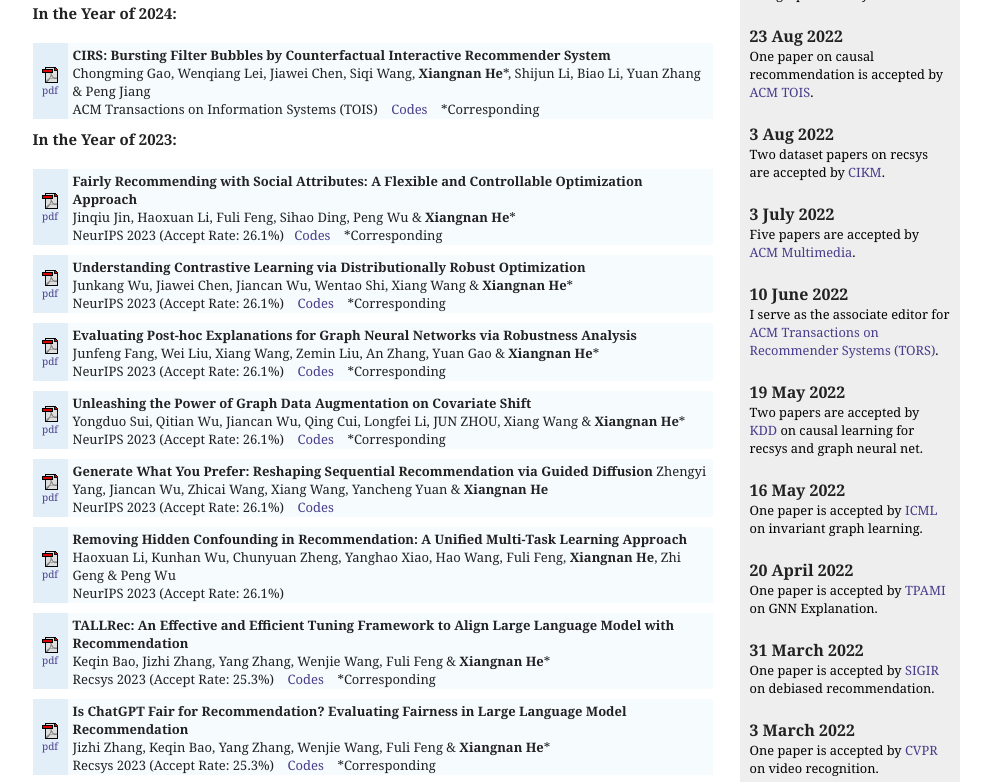
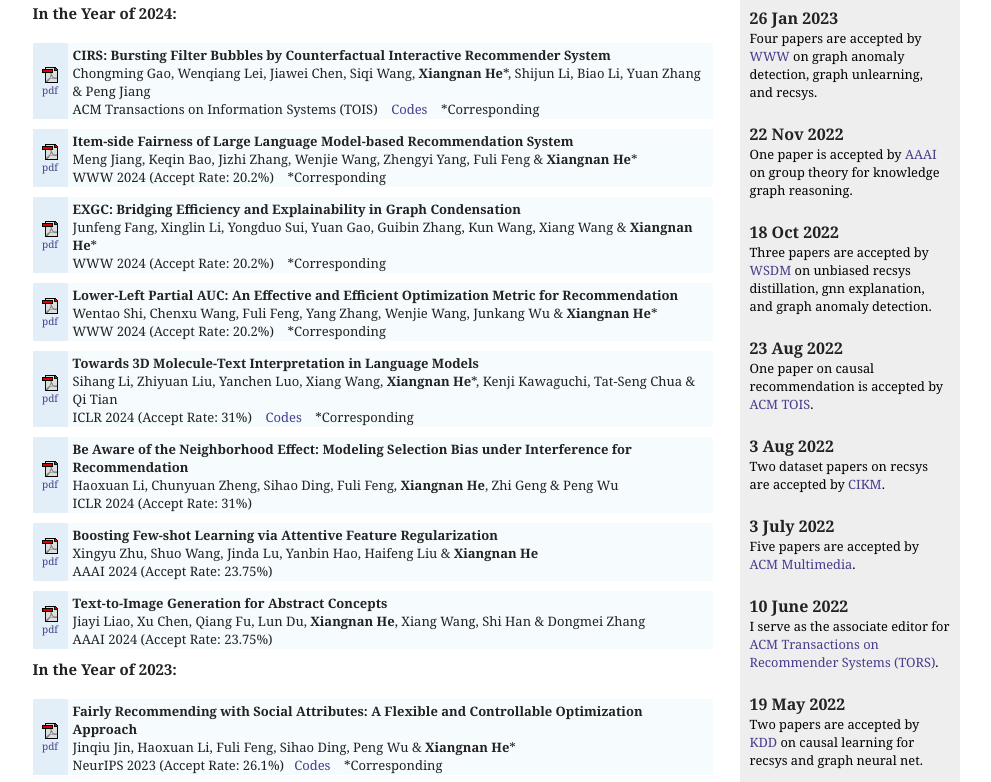
Before and after one commit to hexiangnan/hexiangnan.github.io, a plain HTML site: page index.html in a window 1280 px wide. Shown: the part 1738-2520 px from the top of the page, without its empty margins (144-1135 px from the left). Drawn offline with Linux system fonts and the light colour scheme.

Commit message:
update local_wujk

```diff
--- a/index.html
+++ b/index.html
@@ -27,6 +27,21 @@
 <div id="news">
 <h2>News</h2><br>
 <font size="3px">
+
+<b>2 Feb 2024</b><br>
+<span class="easylink">
+Three papers are accepted by  <a href="https://www2024.thewebconf.org/", target="_blank">WWW</a> on LLM-based recommendation and graph condensation.
+</span><br><br>
+
+<b>16 Jan 2024</b><br>
+<span class="easylink">
+Two papers are accepted by  <a href="https://iclr.cc/", target="_blank">ICLR</a> on LLM for molecule and recommendation debiasing.
+</span><br><br>
+
+<b>9 Dec 2023</b><br>
+<span class="easylink">
+Two papers are accepted by  <a href="https://aaai.org/aaai-conference/", target="_blank">AAAI</a> on few-shot learning and text-to-image generation.
+</span><br><br>
 
 <b>20 Nov 2023</b><br>
 <span class="easylink">
@@ -502,12 +517,11 @@ We provide competitive salary, sufficient funding and student supports, and good
     <td class="left"><a href="" target="_blank"><img src="./files/pdf.gif"><br>pdf</a></td>
     <td><span class="title">Large Language Models for Recommendation: Progresses and Future Directions</span>
       <br>Keqin Bao, Jizhi Zhang, Yang Zhang, Wenjie Wang, Fuli Feng & <b>Xiangnan He</b>
-    <br> SIGIR-AP 2023 &nbsp;&nbsp; <a href="https://generative-rec.github.io/tutorial/files/large-language-models-for-recommendation-tutorial-slides.pdf" target="_blank">Slides</a>  &nbsp;&nbsp;
-  </td>
-  </tr>
- </tbody>
-</table>
-
+    <br> SIGIR-AP 2023 &nbsp;&nbsp; WWW 2024 &nbsp;&nbsp; <a href="https://generative-rec.github.io/tutorial/files/large-language-models-for-recommendation-tutorial-slides.pdf" target="_blank">Slides</a>  &nbsp;&nbsp;
+  </td>
+  </tr>
+ </tbody>
+</table>
 
 <table>
   <tbody>
@@ -622,6 +636,92 @@ We provide competitive salary, sufficient funding and student supports, and good
   </tr>
  </tbody>
 </table>
+
+<table>
+  <tbody>
+  <tr>
+    <td class="left"><a href="tocome" target="_blank"><img src="./files/pdf.gif"><br>pdf</a></td>
+    <td><span class="title">Item-side Fairness of Large Language Model-based Recommendation System</span>
+	  <br> Meng Jiang, Keqin Bao, Jizhi Zhang, Wenjie Wang, Zhengyi Yang, Fuli Feng & <b>Xiangnan He</b>*
+      <br>WWW 2024 (Accept Rate: 20.2%) &nbsp;&nbsp; *Corresponding
+  </td>
+  </tr>
+ </tbody>
+</table>
+
+<table>
+  <tbody>
+  <tr>
+    <td class="left"><a href="tocome" target="_blank"><img src="./files/pdf.gif"><br>pdf</a></td>
+    <td><span class="title">EXGC: Bridging Efficiency and Explainability in Graph Condensation</span>
+	  <br> Junfeng Fang, Xinglin Li, Yongduo Sui, Yuan Gao, Guibin Zhang, Kun Wang, Xiang Wang & <b>Xiangnan He</b>*
+      <br>WWW 2024 (Accept Rate: 20.2%) &nbsp;&nbsp; *Corresponding
+  </td>
+  </tr>
+ </tbody>
+</table>
+
+<table>
+  <tbody>
+  <tr>
+    <td class="left"><a href="tocome" target="_blank"><img src="./files/pdf.gif"><br>pdf</a></td>
+    <td><span class="title">Lower-Left Partial AUC: An Effective and Efficient Optimization Metric for Recommendation</span>
+	  <br> Wentao Shi, Chenxu Wang, Fuli Feng, Yang Zhang, Wenjie Wang, Junkang Wu & <b>Xiangnan He</b>*
+      <br>WWW 2024 (Accept Rate: 20.2%) &nbsp;&nbsp; *Corresponding
+  </td>
+  </tr>
+ </tbody>
+</table>
+
+<table>
+  <tbody>
+  <tr>
+    <td class="left"><a href="https://arxiv.org/pdf/2401.13923.pdf" target="_blank"><img src="./files/pdf.gif"><br>pdf</a></td>
+    <td><span class="title">Towards 3D Molecule-Text Interpretation in Language Models
+</span>
+	  <br>Sihang Li, Zhiyuan Liu, Yanchen Luo, Xiang Wang, <b>Xiangnan He</b>*, Kenji Kawaguchi, Tat-Seng Chua & Qi Tian
+      <br>ICLR 2024 (Accept Rate: 31%) &nbsp;&nbsp; <a href="https://github.com/lsh0520/3D-MoLM" target="_blank">Codes</a> &nbsp;&nbsp; *Corresponding
+  </td>
+  </tr>
+ </tbody>
+</table>
+
+<table>
+  <tbody>
+  <tr>
+    <td class="left"><a href="tocome" target="_blank"><img src="./files/pdf.gif"><br>pdf</a></td>
+    <td><span class="title">Be Aware of the Neighborhood Effect: Modeling Selection Bias under Interference for Recommendation </span>
+	  <br>Haoxuan Li, Chunyuan Zheng, Sihao Ding, Fuli Feng, <b>Xiangnan He</b>, Zhi Geng & Peng Wu
+      <br>ICLR 2024 (Accept Rate: 31%) &nbsp;&nbsp;
+  </td>
+  </tr>
+ </tbody>
+</table>
+
+<table>
+  <tbody>
+  <tr>
+    <td class="left"><a href="./papers/aaai24-AFR.pdf" target="_blank"><img src="./files/pdf.gif"><br>pdf</a></td>
+    <td><span class="title">Boosting Few-shot Learning via Attentive Feature Regularization </span>
+	  <br>Xingyu Zhu, Shuo Wang, Jinda Lu, Yanbin Hao, Haifeng Liu & <b>Xiangnan He</b>
+      <br>AAAI 2024 (Accept Rate: 23.75%) &nbsp;&nbsp;
+  </td>
+  </tr>
+ </tbody>
+</table>
+
+<table>
+  <tbody>
+  <tr>
+    <td class="left"><a href="./papers/aaai24-TIAC.pdf" target="_blank"><img src="./files/pdf.gif"><br>pdf</a></td>
+    <td><span class="title">Text-to-Image Generation for Abstract Concepts </span>
+	  <br>Jiayi Liao, Xu Chen, Qiang Fu, Lun Du, <b>Xiangnan He</b>, Xiang Wang, Shi Han & Dongmei Zhang
+      <br>AAAI 2024 (Accept Rate: 23.75%) &nbsp;&nbsp;
+  </td>
+  </tr>
+ </tbody>
+</table>
+
 
 <b> In the Year of 2023: </b> </br></br>
 <table>
@@ -1535,7 +1635,7 @@ Causal Perspective</span>
     <td class="left"><a href="./papers/www21-dice.pdf" target="_blank"><img src="./files/pdf.gif"><br>pdf</a></td>
     <td><span class="title">Disentangling User Interest and Conformity for Recommendation with Causal Embedding</span>
       <br>Yu Zheng, Chen Gao, Xiang Li, <b>Xiangnan He</b>, Yong Li & Depeng Jin
-    <br>WWW 2021 (Full, Accept rate: 20.6%) &nbsp;&nbsp; <a href="https://github.com/tsinghua-fib-lab/DICE" target="_blank">Codes</a> &nbsp;&nbsp; <a href="https://arxiv.org/pdf/2006.11011.pdf" target="_blank">Slides</a>
+    <br>WWW 2021 (Full, Accept rate: 20.6%) &nbsp;&nbsp; <a href="https://github.com/tsinghua-fib-lab/DICE" target="_blank">Codes</a> &nbsp;&nbsp; <a href="./slides/www21-DICE-slides.pdf" target="_blank">Slides</a>
   </td>
   </tr>
  </tbody>
@@ -2406,7 +2506,7 @@ Causal Perspective</span>
 </br>
 <div id="clustrmaps-widget"></div> <a href="https://clustrmaps.com/site/1brkr" title="Visit tracker"><img src="//clustrmaps.com/map_v2.png?cl=ffffff&w=a&t=tt&d=Mlk9zDVDm5abufRfZ6RdP8Dq1iuWOXuO6w46raalspg"></a>
 
-<p>Last update: 19 Dec, 2023. Webpage template borrows from <a href="http://wnzhang.net/">Weinan Zhang</a>.</p>
+<p>Last update: 4 Feb, 2024. Webpage template borrows from <a href="http://wnzhang.net/">Weinan Zhang</a>.</p>
 
 </div>
 </div>
```
Also changed, not shown: 2 other files.
